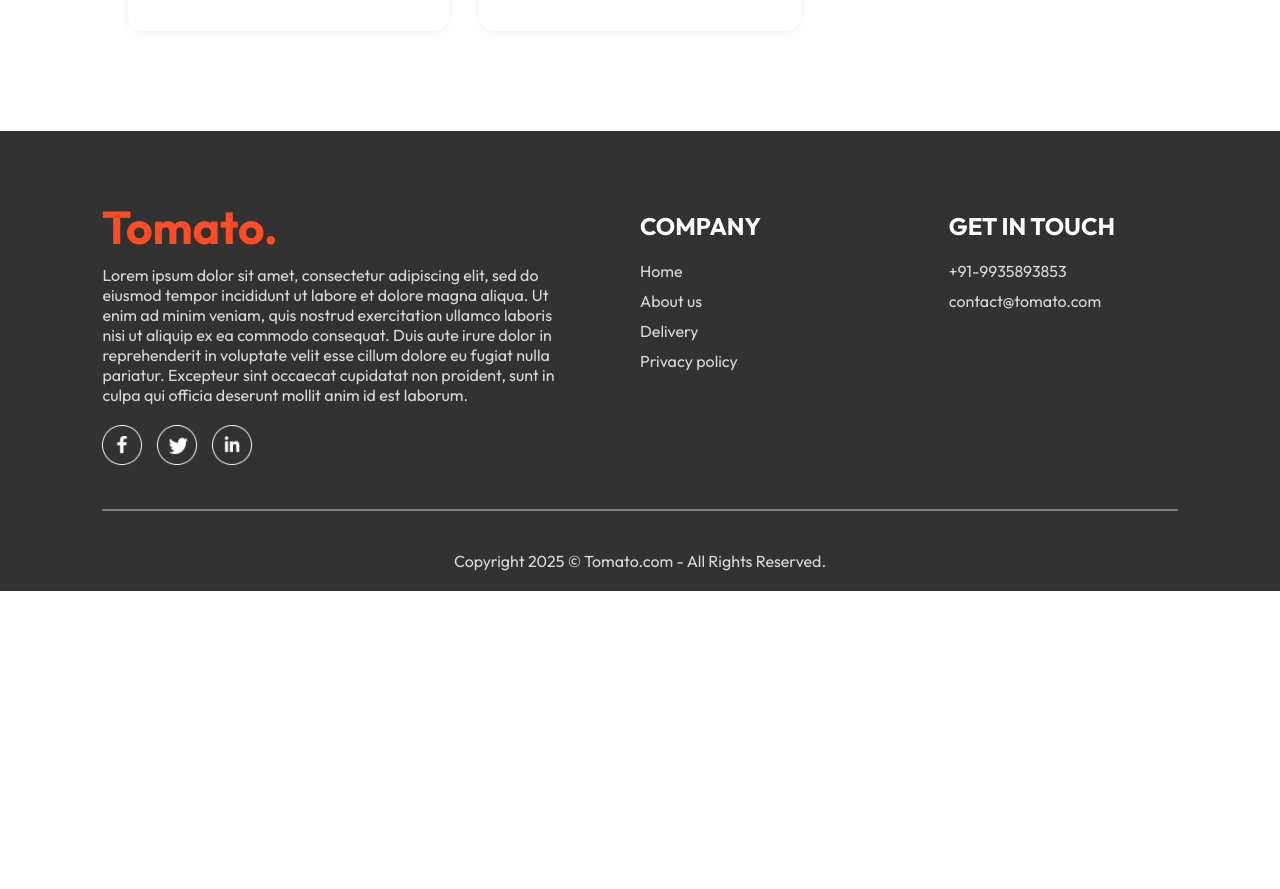
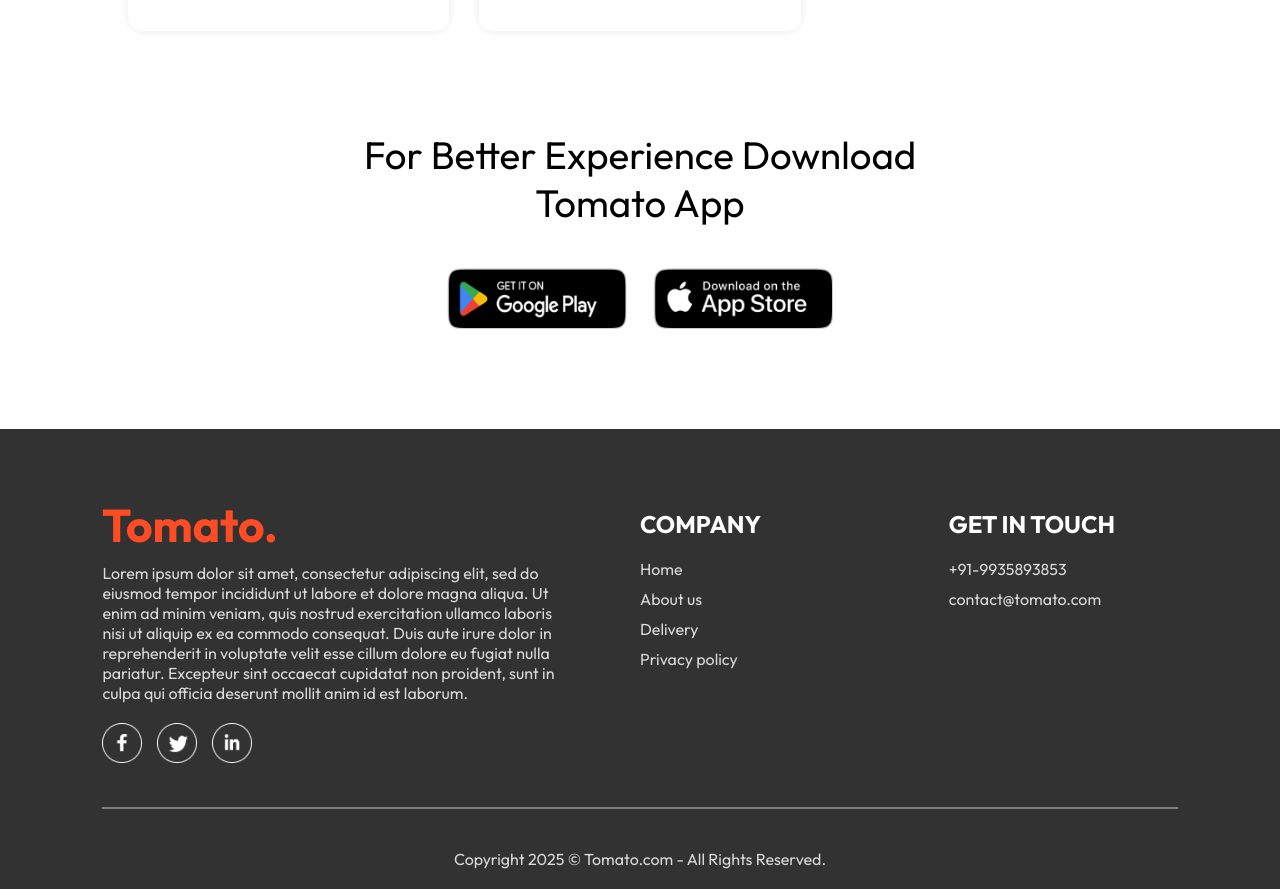
Before and after one commit to aravinth-in/food-delivery, a React (Vite) app in the folder frontend/: page / in a window 1280 px wide. Shown: the part 6161-7050 px from the top of the page. Before the commit the page ends 6752 px from the top, so only its background shows below. Built offline with nearby package versions, Linux system fonts and the light colour scheme.

Commit message:
Add App Download

```diff
--- /dev/null
+++ b/frontend/src/components/AppDownload/AppDownload.css
@@ -0,0 +1,24 @@
+.app-download{
+    margin: auto;
+    margin-top: 100px;
+    font-size: max(3vw, 20px);
+    text-align: center;
+}
+
+.app-download-platforms{
+    display: flex;
+    justify-content: center;
+    gap: max(2vw, 10px);
+    margin-top: 40px;
+}
+
+.app-download-platforms img{
+    width: max(30vw, 120px);
+    max-width: 180px;
+    transition: 0.5s;
+    cursor: pointer;
+}
+
+.app-download-platforms img:hover{
+    transform: scale(1.05);
+}
--- /dev/null
+++ b/frontend/src/components/AppDownload/AppDownload.jsx
@@ -0,0 +1,17 @@
+import React from 'react'
+import './AppDownload.css'
+import { assets } from '../../assets/assets'
+
+const AppDownload = () => {
+  return (
+    <div className='app-download' id='app-download'>
+        <p> For Better Experience Download <br /> Tomato App</p>
+        <div className="app-download-platforms">
+            <img src={assets.play_store} alt="" />
+            <img src={assets.app_store} alt="" />
+        </div>
+    </div>
+  )
+}
+
+export default AppDownload
--- a/frontend/src/pages/Home/Home.jsx
+++ b/frontend/src/pages/Home/Home.jsx
@@ -3,6 +3,7 @@
 import Header from '../../components/Header/Header'
 import ExploreMenu from '../../components/ExploreMenu/ExploreMenu'
 import FoodDisplay from '../../components/FoodDisplay/FoodDisplay'
+import AppDownload from '../../components/AppDownload/AppDownload'
 
 const Home = () => {
 
@@ -13,6 +14,7 @@
             <Header />
             <ExploreMenu category={category} setCategory={setCategory} />
             <FoodDisplay category={category} />
+            <AppDownload />
         </div>
     )
 }
```
